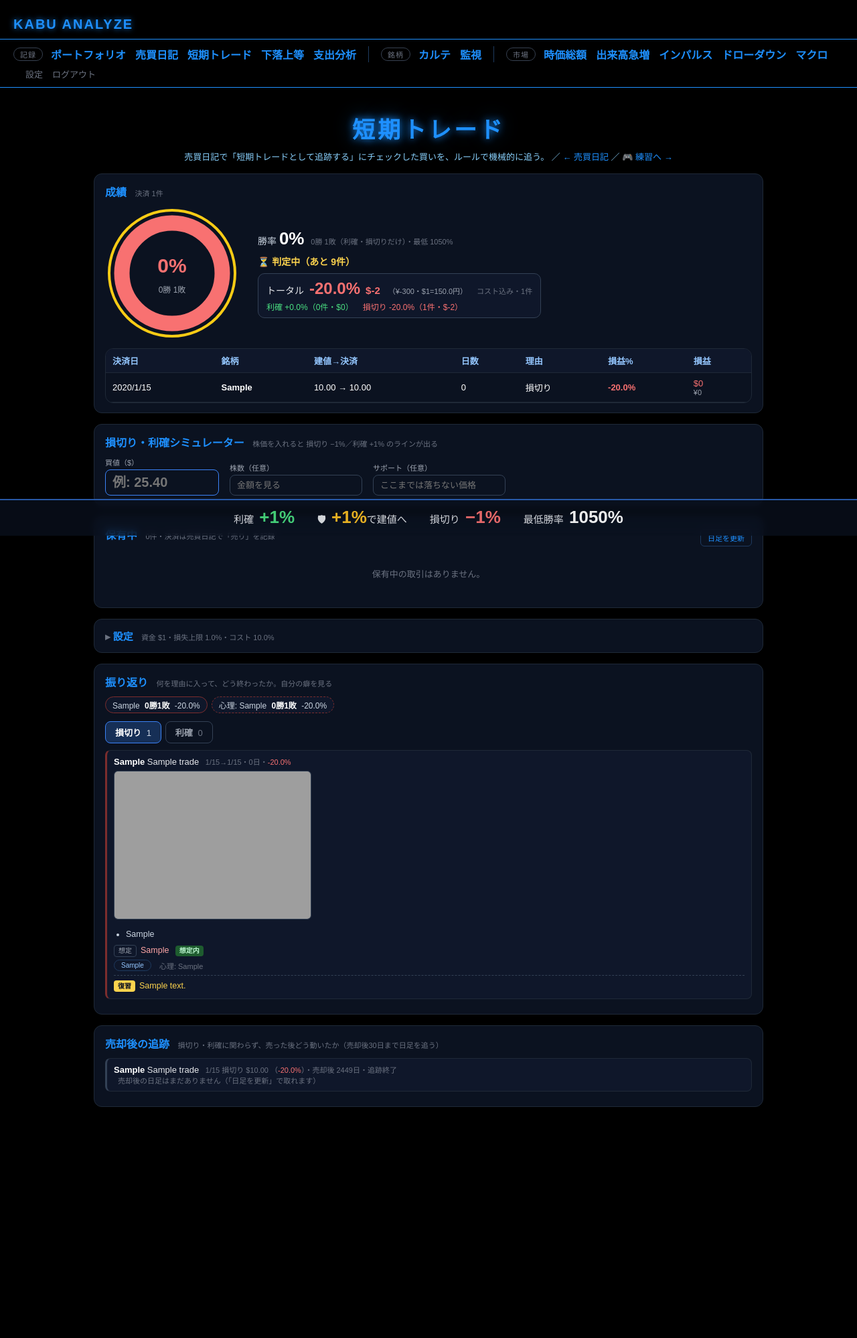
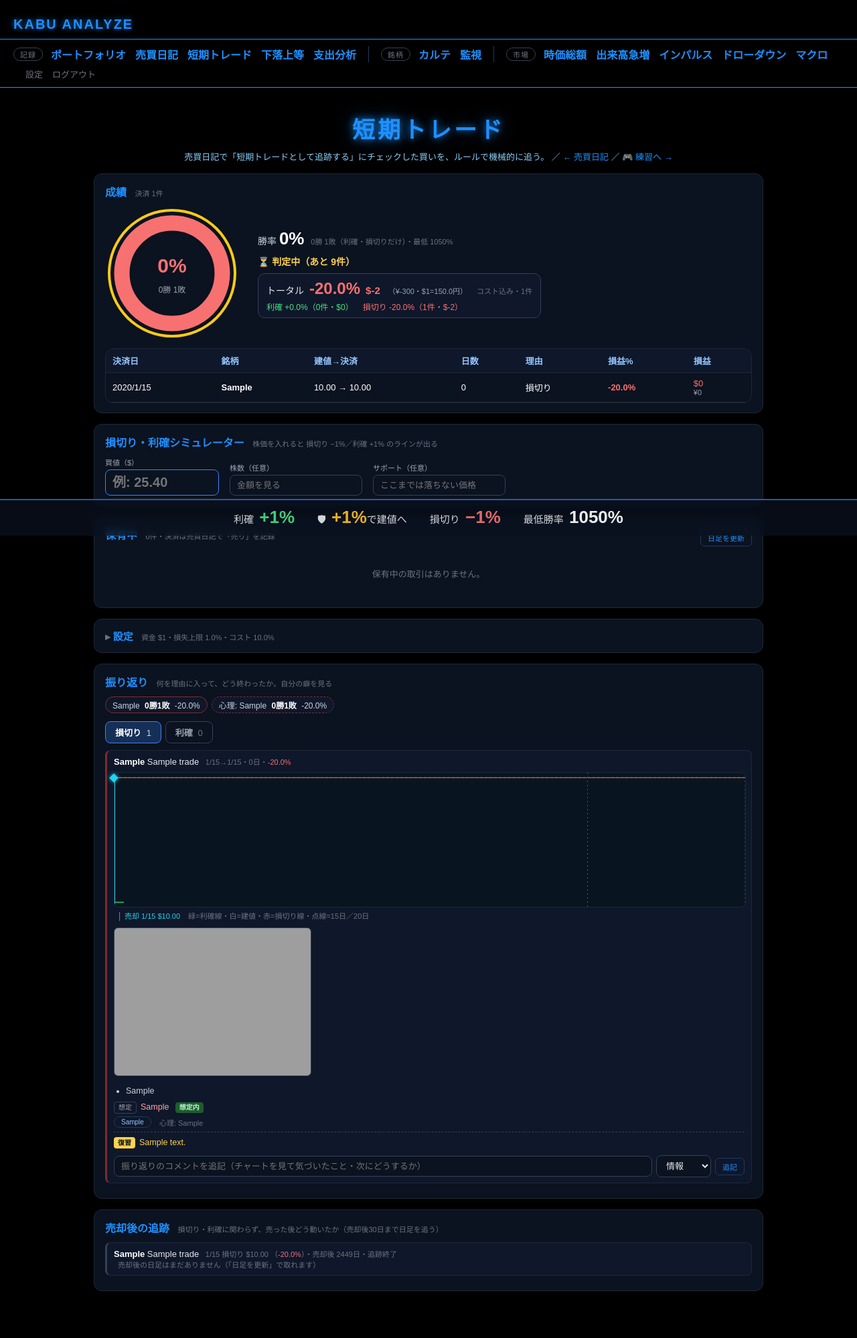
Before and after one commit to hideonSOS/web_analize, a Django app: page /diary/contra/ in a window 1280 px wide. Shown: the top 1998 px of the page at 67% size. Before the commit the page ends 1653 px from the top, so only its background shows below. Run offline with Django 5.2, Linux system fonts and the light colour scheme; a user stored in the database is signed in; tables that the repository leaves empty hold one stand-in row (values such as "Sample post"); some libraries are stand-ins or nearby versions; grey boxes are pictures that could not be loaded.

Commit message:
短期トレード: 経過日数をシアンに・決済後もローソク足（売却日・売却価格・売却後の足）とコメント追記で振り返れるように
Co-Authored-By: Claude Opus 5.5 <noreply@anthropic.com>

```diff
--- a/diary/contra.py
+++ b/diary/contra.py
@@ -388,6 +388,53 @@ def candles(t: Trade, bars: list[dict]) -> dict | None:
             'be_y': be_y, 'half_x': round(TIME_WARN_DAYS * step, 2)}
 
 
+def review_candles(t: Trade, bars: list[dict]) -> dict | None:
+    """決済済みの取引の振り返り用ローソク足（2026-09-29 ユーザー要望「購入後のローソク足が非常に学習になる。
+    利確・損切り後もチャートとコメントを振り返りたい」）。
+
+    保有中の candles と同じ見た目（損切り・建値・利確の水平線、15日の点線）に、**売却日の縦線と売却価格の印**を足す。
+    横軸は取得日から「期限（20日）と 売却後 AFTER_EXIT_DAYS 日の遅い方」まで。売却後の足は薄く描く
+    （売った後にどう動いたか＝切り所・利確の早さの答え合わせ）。日足は update_trade_bars が売却後 30 日まで取り続け、
+    消さないので後からでも見られる
+    """
+    if not t.exit_date:
+        return None
+    rows = [b for b in bars if b['date'] and b['date'] >= t.entry_date
+            and None not in (b['open'], b['high'], b['low'], b['close'])]
+    if not rows:
+        return None
+    exit_d = (t.exit_date - t.entry_date).days
+    span = max(TIME_LIMIT_DAYS, exit_d + 1, max((b['date'] - t.entry_date).days for b in rows))
+    span = min(span, max(TIME_LIMIT_DAYS, exit_d + AFTER_EXIT_DAYS))
+    rows = [b for b in rows if (b['date'] - t.entry_date).days <= span]
+    prices = [t.target_price, t.stop_price] + [b['high'] for b in rows] + [b['low'] for b in rows]
+    if t.exit_price:
+        prices.append(t.exit_price)
+    ymax, ymin = max(prices), min(prices)
+    pad = (ymax - ymin) * 0.04 or 1
+    ymax, ymin = ymax + pad, ymin - pad
+
+    def y(p):
+        return round((ymax - p) / (ymax - ymin) * CANDLE_H, 2)
+    step = CANDLE_W / span
+    w = round(min(step * 0.6, CANDLE_W / TIME_LIMIT_DAYS * 0.6), 2)
+    out = []
+    for b in rows:
+        d = (b['date'] - t.entry_date).days
+        cx = round(d * step, 2)
+        top, bot = max(b['open'], b['close']), min(b['open'], b['close'])
+        out.append({'cx': cx, 'x': round(cx - w / 2, 2), 'w': w,
+                    'hi': y(b['high']), 'lo': y(b['low']),
+                    'body_y': y(top), 'body_h': max(0.8, round(y(bot) - y(top), 2)),
+                    'up': b['close'] >= b['open'], 'date': b['date'], 'after': d > exit_d,
+                    'o': b['open'], 'h': b['high'], 'l': b['low'], 'c': b['close']})
+    return {'items': out, 'W': CANDLE_W, 'H': CANDLE_H,
+            'entry_y': y(t.entry_price), 'stop_y': y(t.stop_price), 'target_y': y(t.target_price),
+            'half_x': round(TIME_WARN_DAYS * step, 2), 'limit_x': round(TIME_LIMIT_DAYS * step, 2),
+            'exit_x': round(exit_d * step, 2), 'exit_y': y(t.exit_price) if t.exit_price else None,
+            'span': span, 'after_n': sum(1 for c in out if c['after'])}
+
+
 def _ticks(stop_pct: float, target_pct: float) -> list[dict]:
     """レンジバーの目盛り。位置は 損切り線=0% 〜 利確線=100%。
     主目盛り: 損切り／0（建値）／利確の半分／利確。副目盛り: 損切りの半分／利確の 1/4・3/4"""
@@ -599,6 +646,8 @@ def stats(setting: ContraSetting, strategy: str = 'contra') -> dict:
             'expected': t.exit_expected,
             'timeline': timeline(t), 'shots': shots_of(t),
             'unit': '$' if t.currency == 'USD' else '円',
+            # 決済後もローソク足で振り返る（2026-09-29）。売却日の縦線・売却価格・売却後の足（薄く）
+            'candles': review_candles(t, list(t.bars.order_by('date').values('date', 'open', 'high', 'low', 'close'))),
         }
     reflect = {'stop': [], 'target': [], 'other': []}
     tag_stats = {}
--- a/diary/static/diary/css/contra.css
+++ b/diary/static/diary/css/contra.css
@@ -330,3 +330,23 @@
 .ct-be-sum{ color:#a5f3fc; }
 .ct-sim-be{ margin:8px 0 0; font-size:13px; color:#fde68a; border:1px dashed #b45309; border-radius:8px; padding:6px 10px; }
 .ct-sim-be b{ color:#fff; }
+
+/* 購入後の経過日数（2026-09-29 ユーザー要望: 分かりやすくシアンに） */
+.ct-days{ color:#22d3ee; font-weight:bold; }
+/* 決済後の振り返りチャート（2026-09-29）: 保有中のローソク足と同じ描き方に、売却日の縦線・売却価格・売却後の足（薄く） */
+.ct-review-chart{ position:relative; margin:8px 0 10px; }
+.ct-review-chart svg{ display:block; width:100%; height:200px; background:#070b14; border:1px solid #1f2937; border-radius:8px; }
+.ct-review-chart .ln-target{ stroke:#22c55e; stroke-width:1; vector-effect:non-scaling-stroke; }
+.ct-review-chart .ln-entry{ stroke:#e5e7eb; stroke-width:1; stroke-dasharray:4 3; vector-effect:non-scaling-stroke; }
+.ct-review-chart .ln-stop{ stroke:#ef4444; stroke-width:1; vector-effect:non-scaling-stroke; }
+.ct-review-chart .ln-half, .ct-review-chart .ln-limit{ stroke:#475569; stroke-width:1; stroke-dasharray:2 4; vector-effect:non-scaling-stroke; }
+.ct-review-chart .ln-exit{ stroke:#22d3ee; stroke-width:2; vector-effect:non-scaling-stroke; }
+.ct-review-chart .rv-after-bg{ fill:rgba(34,211,238,.05); }
+.ct-review-chart .wick{ stroke-width:1; vector-effect:non-scaling-stroke; }
+.ct-review-chart .cd-up rect{ fill:#22c55e; } .ct-review-chart .cd-up .wick{ stroke:#22c55e; }
+.ct-review-chart .cd-down rect{ fill:#ef4444; } .ct-review-chart .cd-down .wick{ stroke:#ef4444; }
+.ct-review-chart .cd-after{ opacity:.35; }
+.rv-exit-mark{ position:absolute; transform:translate(-50%, -50%); color:#22d3ee; font-size:14px; pointer-events:auto; text-shadow:0 0 6px rgba(34,211,238,.8); }
+.rv-legend{ display:flex; flex-wrap:wrap; gap:12px; margin-top:4px; }
+.rv-leg-exit{ color:#22d3ee; }
+.ct-reflect-noteform{ margin-top:8px; }
--- a/diary/templates/diary/_position.html
+++ b/diary/templates/diary/_position.html
@@ -6,7 +6,7 @@
 {% endcomment %}
 <div class="ct-pos-top">
   <div class="ct-pos-name"><b>{{ r.t.ticker }}</b> {{ r.t.stock_name|truncatechars:28 }}
-    <span class="ct-sub">{{ r.t.entry_date|date:"n/j" }} 建て・<b>{{ r.days }}日</b>経過・{{ r.t.shares }}株・取得 <b class="ct-entry-price">{% if r.unit == '$' %}${{ r.t.entry_price|floatformat:2 }}{% else %}{{ r.t.entry_price|floatformat:0|intcomma }}円{% endif %}</b>{% if r.entry_jpy %}（¥{{ r.entry_jpy|floatformat:0|intcomma }}）{% endif %}</span></div>
+    <span class="ct-sub">{{ r.t.entry_date|date:"n/j" }} 建て・<b class="ct-days">{{ r.days }}日経過</b>・{{ r.t.shares }}株・取得 <b class="ct-entry-price">{% if r.unit == '$' %}${{ r.t.entry_price|floatformat:2 }}{% else %}{{ r.t.entry_price|floatformat:0|intcomma }}円{% endif %}</b>{% if r.entry_jpy %}（¥{{ r.entry_jpy|floatformat:0|intcomma }}）{% endif %}</span></div>
   <div class="ct-pos-now">
     {% comment %} 右上は「購入価格から1株あたり いくら動いたか」を $ と ¥ の2つだけ（2026-09-24 ユーザー指示）。
       現在値そのものはバー上の吹き出しにある {% endcomment %}
--- a/diary/templates/diary/_reflect_item.html
+++ b/diary/templates/diary/_reflect_item.html
@@ -6,6 +6,31 @@
 <div class="ct-reflect-item">
   <div class="ct-reflect-head"><b>{{ r.t.ticker }}</b> {{ r.t.stock_name|truncatechars:22 }}
     <span class="ct-sub">{% if key == 'other' %}{{ r.t.get_exit_reason_display }}・{% endif %}{{ r.t.entry_date|date:"n/j" }}→{{ r.t.exit_date|date:"n/j" }}・{{ r.t.days_held }}日・<span class="{% if r.net > 0 %}up{% else %}down{% endif %}">{% if r.net > 0 %}+{% endif %}{{ r.net|floatformat:1 }}%</span></span></div>
+  {% comment %}
+    決済後の振り返りチャート（2026-09-29 ユーザー要望）: 取得日からのローソク足に、売却日の縦線（シアン）と
+    売却価格の ◆、売却後の足（薄く）を重ねる。水平線は保有中と同じ（緑=利確・白=建値・赤=損切り）
+  {% endcomment %}
+  {% if r.candles %}
+  <div class="ct-review-chart">
+    <svg viewBox="0 0 {{ r.candles.W }} {{ r.candles.H }}" preserveAspectRatio="none" aria-label="取得から売却後までの日足">
+      <line x1="0" x2="{{ r.candles.W }}" y1="{{ r.candles.target_y }}" y2="{{ r.candles.target_y }}" class="ln-target" />
+      <line x1="0" x2="{{ r.candles.W }}" y1="{{ r.candles.entry_y }}" y2="{{ r.candles.entry_y }}" class="ln-entry" />
+      <line x1="0" x2="{{ r.candles.W }}" y1="{{ r.candles.stop_y }}" y2="{{ r.candles.stop_y }}" class="ln-stop" />
+      <line x1="{{ r.candles.half_x }}" x2="{{ r.candles.half_x }}" y1="0" y2="{{ r.candles.H }}" class="ln-half" />
+      <line x1="{{ r.candles.limit_x }}" x2="{{ r.candles.limit_x }}" y1="0" y2="{{ r.candles.H }}" class="ln-limit" />
+      <rect x="{{ r.candles.exit_x }}" y="0" width="{{ r.candles.W }}" height="{{ r.candles.H }}" class="rv-after-bg" />
+      {% for c in r.candles.items %}
+      <g class="{% if c.up %}cd-up{% else %}cd-down{% endif %}{% if c.after %} cd-after{% endif %}"><title>{{ c.date|date:"n/j" }}{% if c.after %}（売却後）{% endif %} 始{{ c.o|floatformat:2 }} 高{{ c.h|floatformat:2 }} 安{{ c.l|floatformat:2 }} 終{{ c.c|floatformat:2 }}</title>
+        <line x1="{{ c.cx }}" x2="{{ c.cx }}" y1="{{ c.hi }}" y2="{{ c.lo }}" class="wick" />
+        <rect x="{{ c.x }}" y="{{ c.body_y }}" width="{{ c.w }}" height="{{ c.body_h }}" /></g>
+      {% endfor %}
+      <line x1="{{ r.candles.exit_x }}" x2="{{ r.candles.exit_x }}" y1="0" y2="{{ r.candles.H }}" class="ln-exit" />
+    </svg>
+    {% if r.candles.exit_y is not None %}<span class="rv-exit-mark" style="left:calc({{ r.candles.exit_x }} / {{ r.candles.W }} * 100%); top:calc({{ r.candles.exit_y }} / {{ r.candles.H }} * 100%)" title="売却 {{ r.unit }}{{ r.t.exit_price|floatformat:2 }}">◆</span>{% endif %}
+    <div class="rv-legend ct-sub"><span class="rv-leg-exit">│ 売却 {{ r.t.exit_date|date:"n/j" }} {{ r.unit }}{{ r.t.exit_price|floatformat:2 }}</span>
+      <span>緑=利確線・白=建値・赤=損切り線・点線=15日／20日</span>{% if r.candles.after_n %}<span>右の薄い足＝売却後 {{ r.candles.after_n }}本</span>{% endif %}</div>
+  </div>
+  {% endif %}
   {% if r.shots %}<div class="ct-shots">{% for n in r.shots %}<a class="ct-note-img" href="{% url 'diary:note_image' n.pk %}" target="_blank"><img src="{% url 'diary:note_image' n.pk %}" alt="購入時のチャート" loading="lazy"></a>{% endfor %}</div>{% endif %}
   {% comment %} 理由とコメントは同じ時系列（古い順）。好材料=緑／悪材料=赤／情報=白 {% endcomment %}
   {% if r.timeline %}
@@ -19,4 +44,11 @@
   {% endif %}
   <div class="ct-reflect-meta">{% for tg in r.tags %}<span class="dy-tag">{{ tg }}</span>{% endfor %}{% if r.mood %}<span class="ct-sub">心理: {{ r.mood }}</span>{% endif %}</div>
   {% if r.exit_note %}<div class="ct-reflect-review"><span class="k">復習</span>{{ r.exit_note|linebreaksbr }}</div>{% endif %}
+  {% comment %} 決済後もコメントを追記できる（振り返りの気づきを時系列に足す。2026-09-29）。POST 先は各ページの note（戦略で縛り済み） {% endcomment %}
+  <form method="post" class="ct-note-form ct-reflect-noteform">
+    {% csrf_token %}<input type="hidden" name="form_id" value="note"><input type="hidden" name="id" value="{{ r.t.id }}">
+    <input type="text" name="text" placeholder="振り返りのコメントを追記（チャートを見て気づいたこと・次にどうするか）" required>
+    <select name="kind"><option value="info">情報</option><option value="good">好材料</option><option value="bad">悪材料</option></select>
+    <button class="ct-btn-sub" type="submit">追記</button>
+  </form>
 </div>
```
